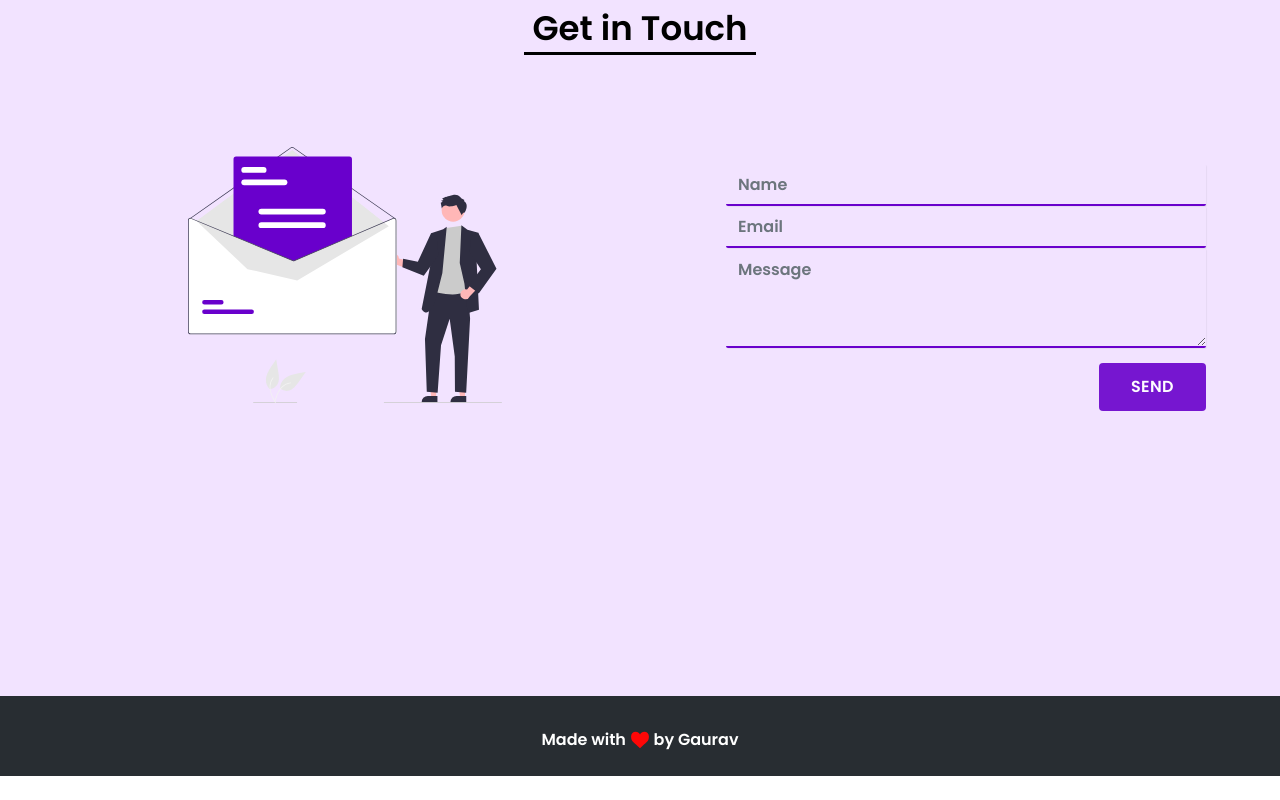
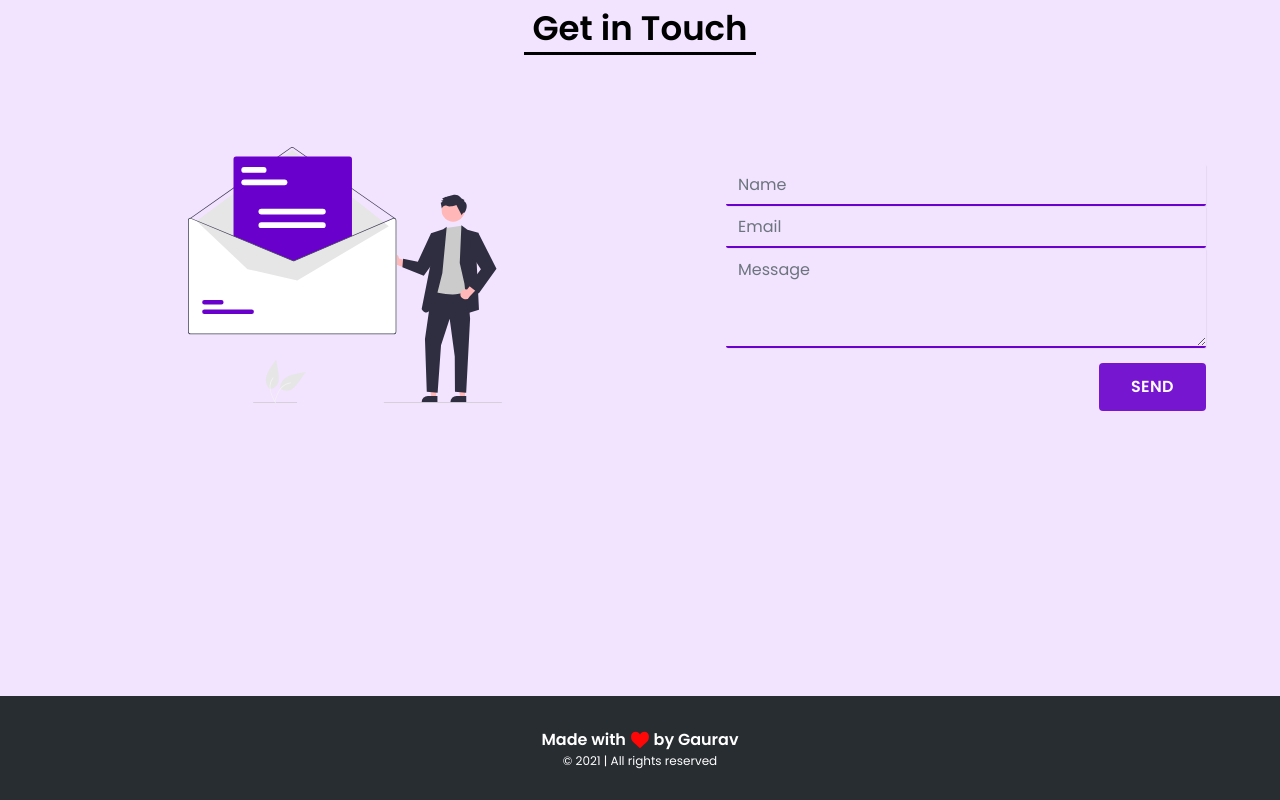
Before and after one commit to GauravRasal07/GauravRasal07.github.io, a plain HTML site: page index.html in a window 1280 px wide. Shown: the part 3704-4504 px from the top of the page. Before the commit the page ends 4480 px from the top, so only its background shows below. Drawn offline with nearby package versions, Linux system fonts and the light colour scheme.

Commit message:
added copyright

```diff
--- a/assets/styles/app.css
+++ b/assets/styles/app.css
@@ -1,8 +1,9 @@
-@import url("https://fonts.googleapis.com/css2?family=Poppins:wght@600&display=swap");
+@import url('https://fonts.googleapis.com/css2?family=Poppins:wght@400;600&display=swap');
 
 body {
   color: black;
   font-family: "Poppins", sans-serif;
+  font-weight: 600;
   overflow-y: scroll;
   overflow-x: hidden;
 }
@@ -204,6 +205,11 @@
 
 .lead {
   font-size: 1.1rem;
+  font-weight: 600;
+}
+
+h2, h3, h5 {
+  font-weight: 600;
 }
 
 .progress {
@@ -240,7 +246,6 @@
 }
 
 .contact-clean h3 {
-  font-weight: 700;
   font-size: 34px;
   margin-bottom: 36px;
   color: inherit;
@@ -393,7 +398,7 @@
 }
 
 #footer {
-  height: 10vh;
+  height: 13vh;
   padding: 2rem;
   background-color: #282d32;
   color: white;
@@ -403,6 +408,12 @@
 #footer img {
   width: 20px;
   height: 20px;
+}
+
+#footer p {
+  text-align: center;
+  font-size: 12px;
+  font-weight: 400;
 }
 
 #button {
--- a/index.html
+++ b/index.html
@@ -619,9 +619,9 @@
     <section id="footer">
       <div>
         Made with <img src="assets/images/heart.svg" alt="heart" /> by Gaurav
+        <p>© 2021 | All rights reserved</p>
       </div>
     </section>
-    <!-- <a href="#" class="back-to-top"><i class="fa fa-chevron-up"></i></a> -->
     <a id="button" class="scroll-to-top"><i class="fa fa-chevron-up"></i></a>
 
     <script src="assets/js/smart-forms.min.js"></script>
```
